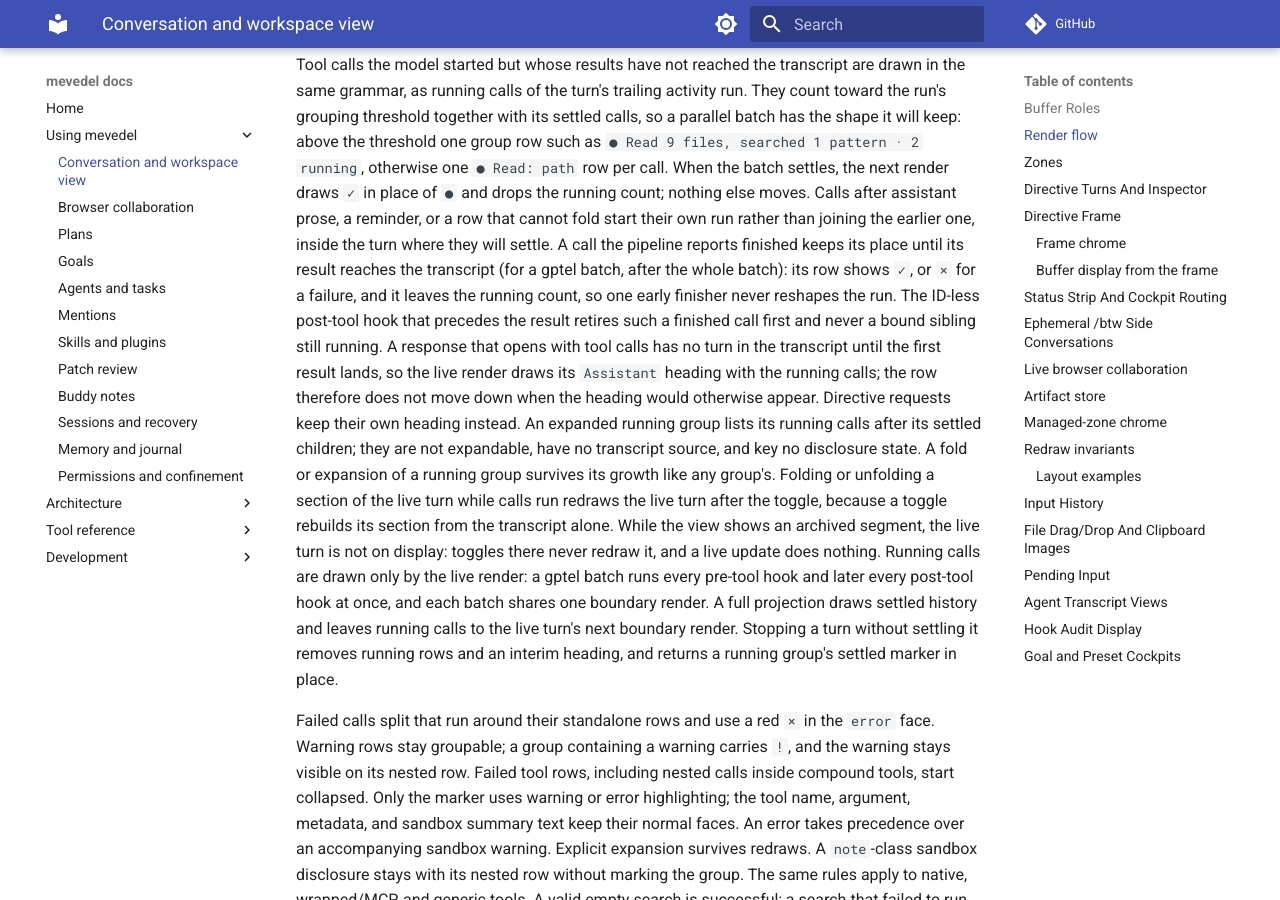
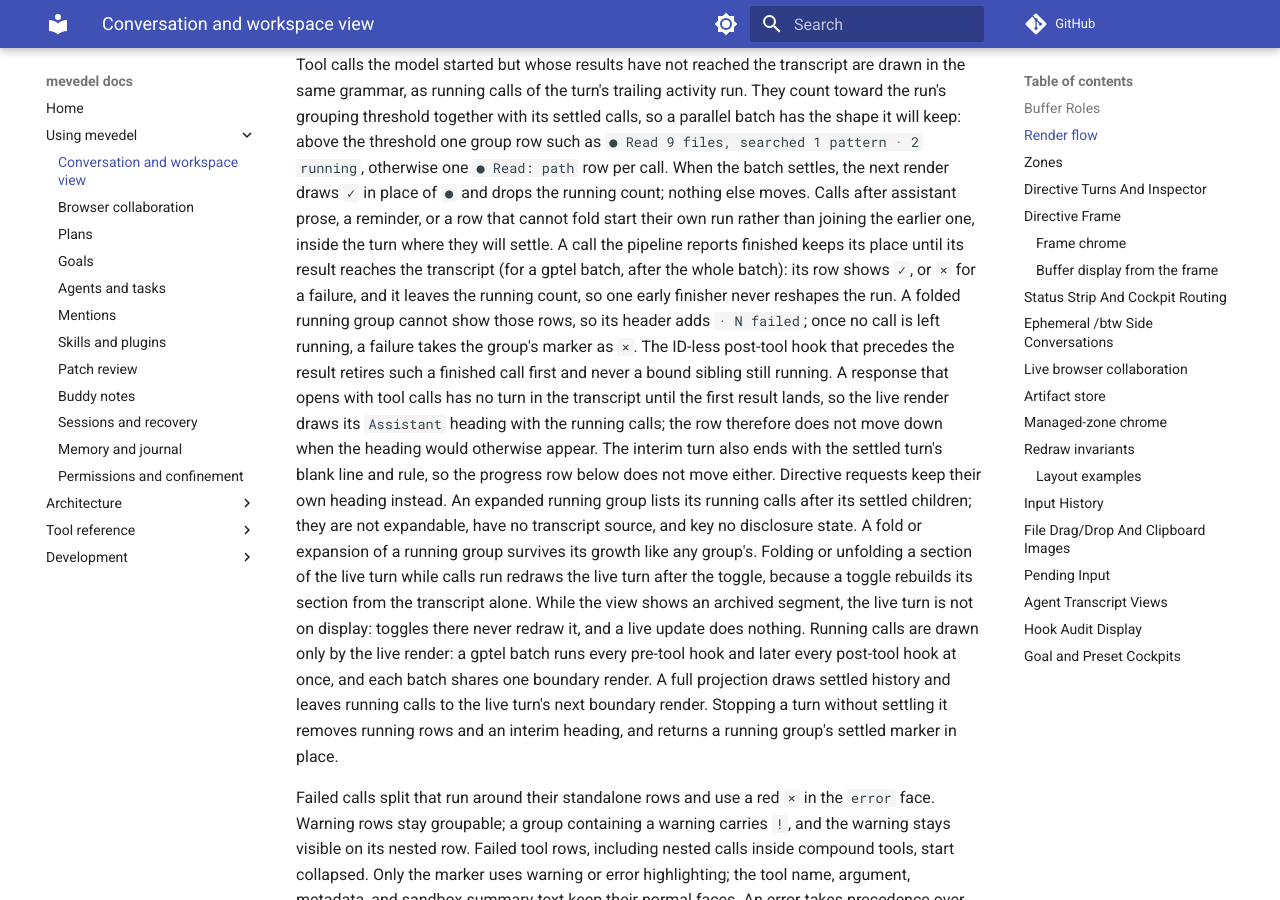
Before and after one commit to FrauH0lle/mevedel, an MkDocs documentation site: the page built from docs/view.md, in a window 1280 px wide and 900 px high, scrolled down 14692 px. Built offline with MkDocs 1.6.1 and Material for MkDocs 9.7.7, drawn with Linux system fonts in a browser that asks for light colours; comment, search, counter and statistics services are not loaded.

Commit message:
fix(view): Show failed running calls and keep the interim turn's ending
A folded running group could not show a call that failed before the
batch's results were written, so the failure stayed invisible until the
results landed.  The running header now adds `· N failed', and takes
the `×' marker once no call is left running.

A screenshot check in a graphical frame showed that a response opening
with tool calls lacked the settled turn's closing blank line and rule,
so the progress row moved down two lines when the first result landed.
The interim turn now ends the same way; stopping the turn removes it.

* mevedel-view-render.el (mevedel-view--running-header): Add the failed
count and the `×' marker.
(mevedel-view--pending-failed-count): New.
(mevedel-view--rendering-header-line, mevedel-view--insert-pending-run)
(mevedel-view--tool-group-rendering): Pass the failed count.
(mevedel-view--render-live-region): End the interim turn like a settled
one.

* test/test-mevedel-view-stream.el (mevedel-view--pending-tool-calls):
Count a failure in a folded running group; compare layouts down to the
progress row.
* docs/view.md: Document both.

Validation: full parallel suite passes (0 unexpected, 23 skipped);
package compiles without warnings; the layout case fails without the
turn ending.  Screenshots of running rows, settled rows, a running
group, a failed call and the composer in a nested KWin PGTK frame.

```diff
--- a/docs/view.md
+++ b/docs/view.md
@@ -707,12 +707,16 @@
 settle. A call the pipeline reports finished keeps its place until its
 result reaches the transcript (for a gptel batch, after the whole batch):
 its row shows `✓`, or `×` for a failure, and it leaves the running count,
-so one early finisher never reshapes the run. The ID-less post-tool hook
+so one early finisher never reshapes the run. A folded running group cannot
+show those rows, so its header adds `· N failed`; once no call is left
+running, a failure takes the group's marker as `×`. The ID-less post-tool hook
 that precedes the result retires such a finished call first and never a
 bound sibling still running. A response that opens with tool
 calls has no turn in the transcript until the first result lands, so the
 live render draws its `Assistant` heading with the running calls; the row
-therefore does not move down when the heading would otherwise appear.
+therefore does not move down when the heading would otherwise appear. The
+interim turn also ends with the settled turn's blank line and rule, so the
+progress row below does not move either.
 Directive requests keep their own heading instead. An expanded running group lists its
 running calls after its settled children; they are not expandable, have no
 transcript source, and key no disclosure state. A fold or expansion of a
```
Also changed, not shown: 2 other files.
